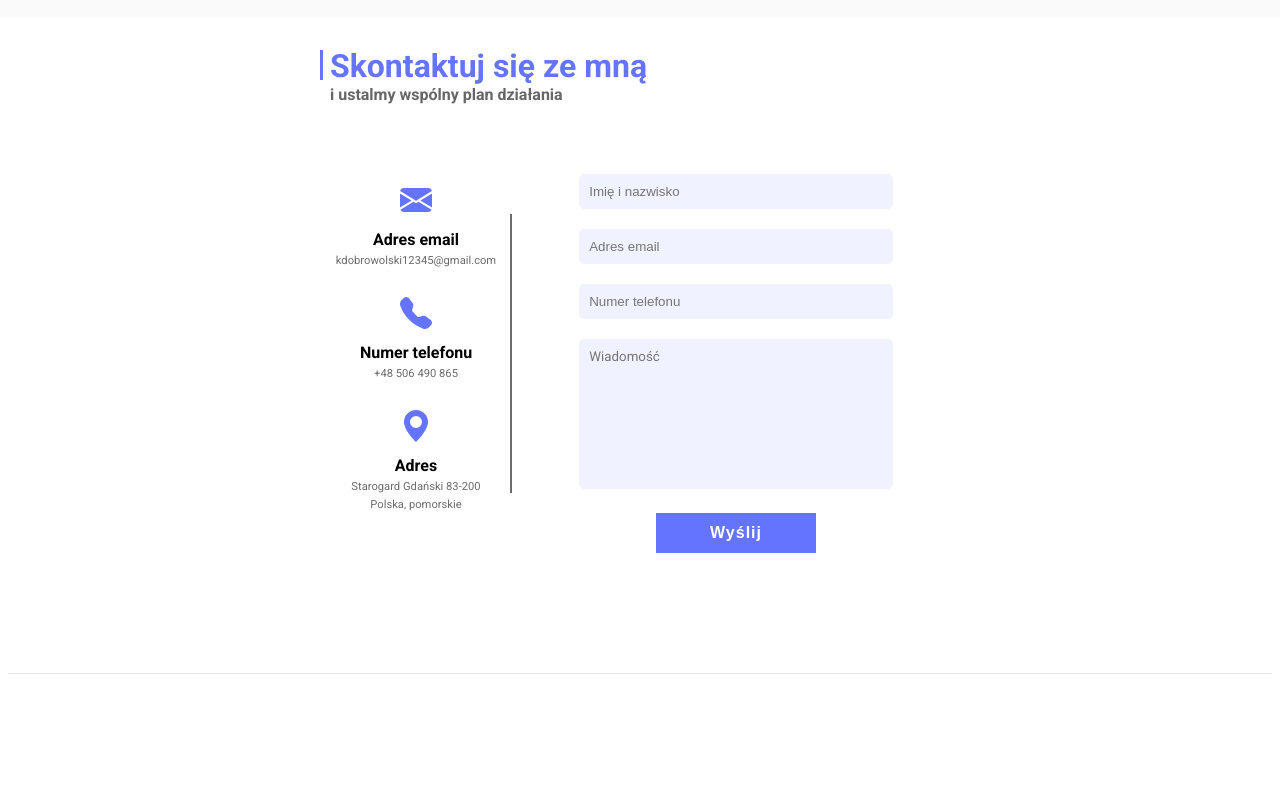
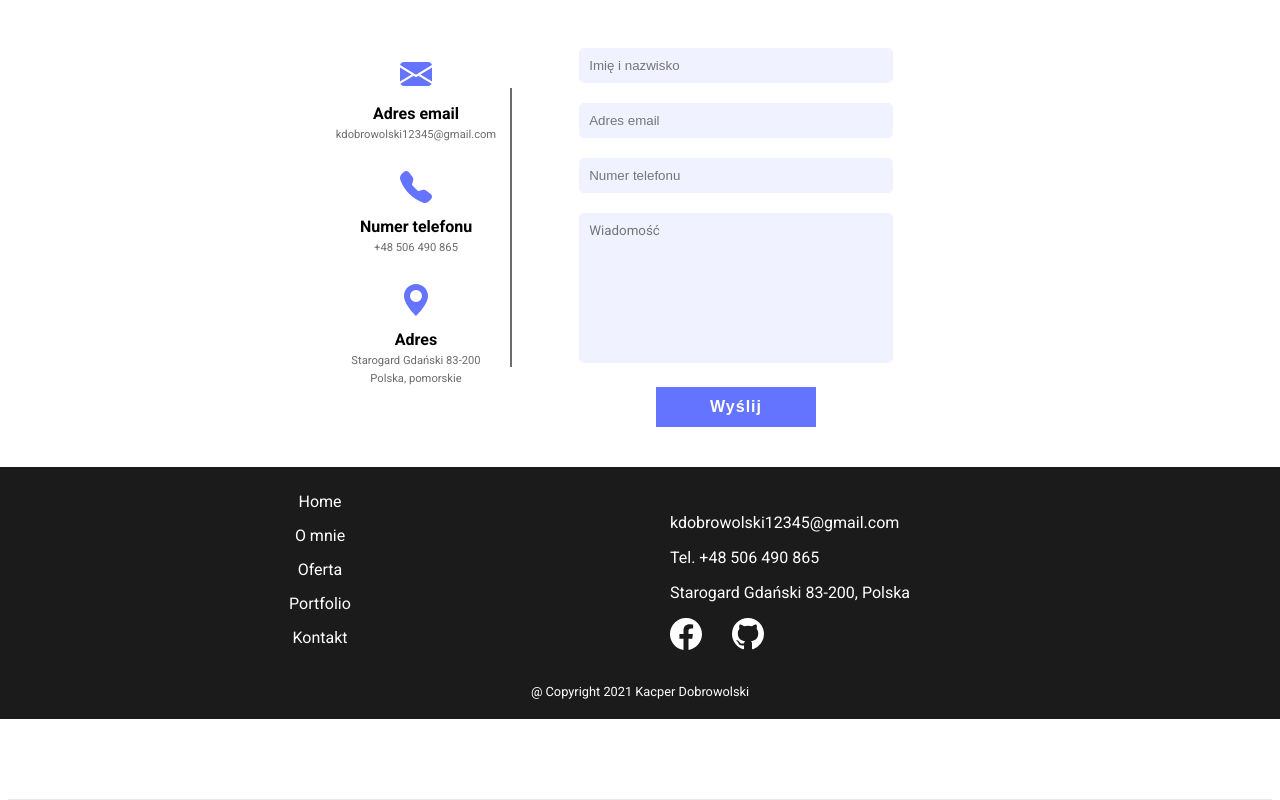
Before and after one commit to kdobrowolski/portfolio-app-frontend, a Next.js app: page / in a window 1280 px wide. Shown: the part 1313-2113 px from the top of the page. Before the commit the page ends 1987 px from the top, so only its background shows below. Built offline with nearby package versions, Linux system fonts and the light colour scheme.

Commit message:
Added footer

```diff
--- a/components/About/About.tsx
+++ b/components/About/About.tsx
@@ -13,7 +13,7 @@ export default function About() {
                     <StyledPhoto></StyledPhoto>
                     <StyledDescription className="description">
                         <span className="text-bold">Cześć!</span><br />
-                        Nazywam się Kacper i jestem <span className="text-mediumBold">Front-End Web Developerem.</span> Moją przygodę z tworzeniem aplikacje internetowych jak i z kodem rozpocząłem w wieku 16 lat, lecz w wieku 20 lat dopiero zacząłem myśleć o tym jako mojej przyszłej pracy. Aktualnie studiuje Informatykę o specjalizacji Front-End Web Developer na Wyższej Szkole Bankowej w Gdańsku.  Moimi głównymi technologiami, z którymi pracuje jest <span className="text-mediumBold">React.js oraz Next.js</span>
+                        Nazywam się Kacper i jestem <span className="text-mediumBold">Front-End Web Developerem.</span> Moją przygodę z tworzeniem aplikacje internetowych jak i z kodem rozpocząłem w wieku 16 lat, lecz w wieku 20 lat dopiero zacząłem myśleć o tym jako mojej przyszłej pracy. Aktualnie studiuje Informatykę o specjalizacji Front-End Web Developer na Wyższej Szkole Bankowej w Gdańsku.  Moimi głównymi technologiami, z którymi pracuje jest <span className="text-mediumBold">React.js oraz Next.js.</span>
                     </StyledDescription>
                 </div>
             </div>
--- /dev/null
+++ b/constants/Footer.tsx
@@ -0,0 +1,109 @@
+import styled from 'styled-components';
+import { BsGithub, BsFacebook } from 'react-icons/bs';
+import breakpoint from '../utils/breakpoints';
+import { Link, animateScroll as scroll } from "react-scroll";
+
+const StyledFooter = styled.footer`
+    width: 100vw;
+    max-width: 100%;
+    background-color: #1b1b1b;
+    color: white;
+    & > .navList {
+        padding: 0;
+        margin: 0;
+        margin-left: 30px;
+        list-style: none;
+        padding-top: 10px;
+        & > li {
+            margin-top: 15px;
+            & > a:hover {
+                cursor: pointer;
+            }
+        }
+
+        @media only screen and ${breakpoint.device.sm} {
+            float: left;
+            width: 50%;
+            display: block;
+            margin-left: 0;
+            text-align: center;
+        }
+    }
+    & > .contactInfo {
+        margin-top: 30px;
+        & > p {
+            margin-left: 30px;
+        }
+
+        @media only screen and ${breakpoint.device.sm} {
+            float: left;
+            width: 50%;
+        }
+    }
+    & > .copyright {
+        margin: 0;
+        margin-left: 30px;
+        margin-top: 30px;
+        font-size: .8rem;
+        padding-bottom: 20px;
+
+        @media only screen and ${breakpoint.device.sm} {
+            display: inline-block;
+            margin-top: 30px;
+            width: 100%;
+            margin-left: 0;
+            text-align: center;
+            & > p {
+                margin: 0 auto;
+            }
+        }
+    }
+`;
+
+const StyledFbIcon = styled(BsFacebook)`
+    font-size: 2rem;
+    margin-left: 30px;
+`;
+
+const StyledGithubIcon = styled(BsGithub)`
+    font-size: 2rem;
+    margin-left: 30px;
+`;
+
+export default function Footer() {
+    return (
+        <StyledFooter>
+            <ul className="navList">
+                <li>
+                    <Link to="header" smooth={true} duration={500}>Home</Link>
+                </li>
+                <li>
+                    <Link to="about" smooth={true} duration={500}>O mnie</Link>
+                </li>
+                <li>
+                    <Link to="offer" smooth={true} duration={500}>Oferta</Link>
+                </li>
+                <li>
+                    <Link to="projects" smooth={true} duration={500}>Portfolio</Link>
+                </li>
+                <li>
+                    <Link to="contact" smooth={true} duration={500}>Kontakt</Link>
+                </li>
+            </ul>
+            <div className="contactInfo">
+                <p>kdobrowolski12345@gmail.com</p>
+                <p>Tel. +48 506 490 865</p>
+                <p>Starogard Gdański 83-200, Polska</p>
+                <a href="https://www.facebook.com/KacperDobrowolski222/" target="_blank">
+                    <StyledFbIcon />
+                </a>
+                <a href="https://github.com/kdobrowolski" target="_blank">
+                    <StyledGithubIcon />
+                </a>
+            </div>
+            <div className="copyright">
+                <p>@ Copyright 2021 Kacper Dobrowolski</p>
+            </div>
+        </StyledFooter>
+    )
+}
--- a/constants/Layout.tsx
+++ b/constants/Layout.tsx
@@ -1,5 +1,6 @@
 import React, { ReactNode } from 'react';
 import Head from 'next/head';
+import Footer from './Footer';
 
 type Props = {
     children?: ReactNode
@@ -12,6 +13,7 @@ export default function Layout({ children }: Props) {
                 <meta name="viewport" content="width=device-width, initial-scale=1.0" />
             </Head>
             { children }
+            <Footer />
         </div>
     )
 }
```
